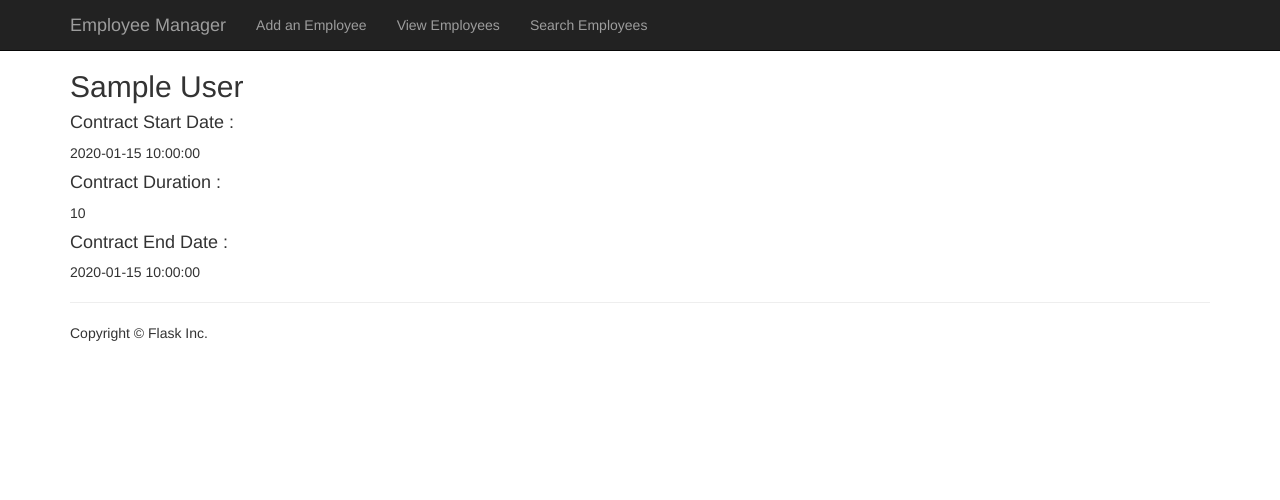
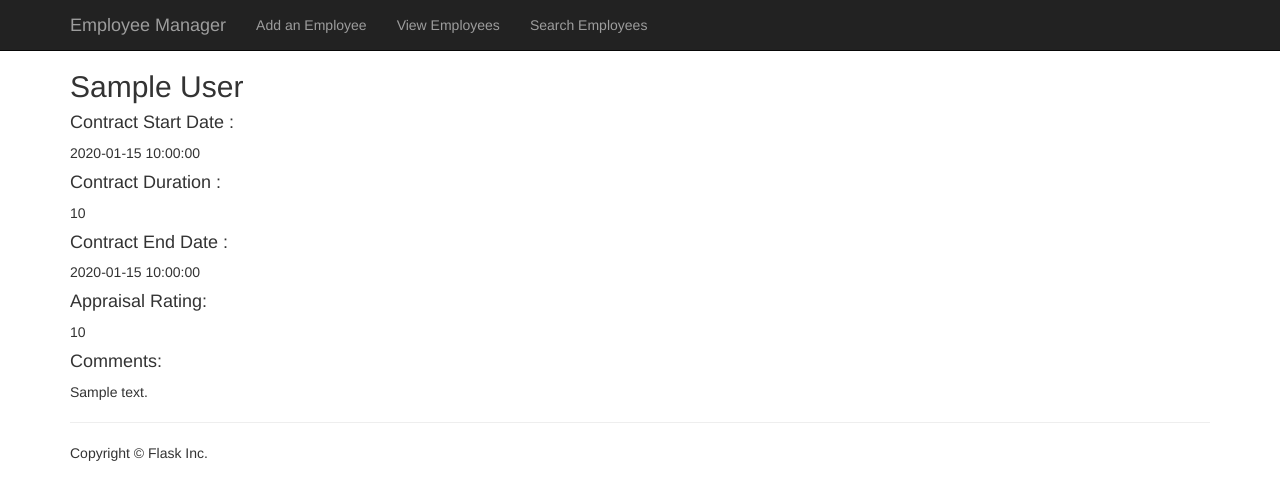
Before and after one commit to Jules1/EmployeeMgr, a Flask app: page /empProfile/1 in a window 1280 px wide. Shown: the top 500 px of the page. Run offline with Flask 2, Linux system fonts and the light colour scheme; tables that the repository leaves empty hold one stand-in row (values such as "Sample post"); some libraries are stand-ins or nearby versions.

Commit message:
added notes

```diff
--- a/app/__init__.py
+++ b/app/__init__.py
@@ -27,6 +27,7 @@ class employee(db.Model):
     retention = db.Column(db.Float)
     netBasicSalary = db.Column(db.Float)
     score = db.Column(db.Integer, default =0)
+    empNotes = db.Column(db.Text, default='')
 
 db.create_all()
 
--- a/app/templates/empProfile.html
+++ b/app/templates/empProfile.html
@@ -7,7 +7,11 @@
     <h4>Contract Start Date : </h4> {{e.startdate}}
     <h4>Contract Duration : </h4> {{e.duration}}
     <h4>Contract End Date : </h4>{{e.enddate}}
-  	{% endfor %}
+  </div>
 
+  <div class="appInfo" float:right>
+  		<h4>Appraisal Rating: </h4>{{e.score}}
+  		<h4>Comments: </h4>{{e.empNotes}}
   </div>
+  {% endfor %}
 {% endblock %}
--- a/app/templates/view.html
+++ b/app/templates/view.html
@@ -25,6 +25,7 @@
                   <td>{{ e.startdate }}</td>
                   <td>{{ e.duration }} weeks</td>
                   <td>{{ e.enddate }}</td>
+                  <td><a href="{{url_for('empProfile', empid=e.id)}}">View Profile</a>
                </tr>
             {% endfor %}
          </tbody>
```
Also changed, not shown: 1 other file.
